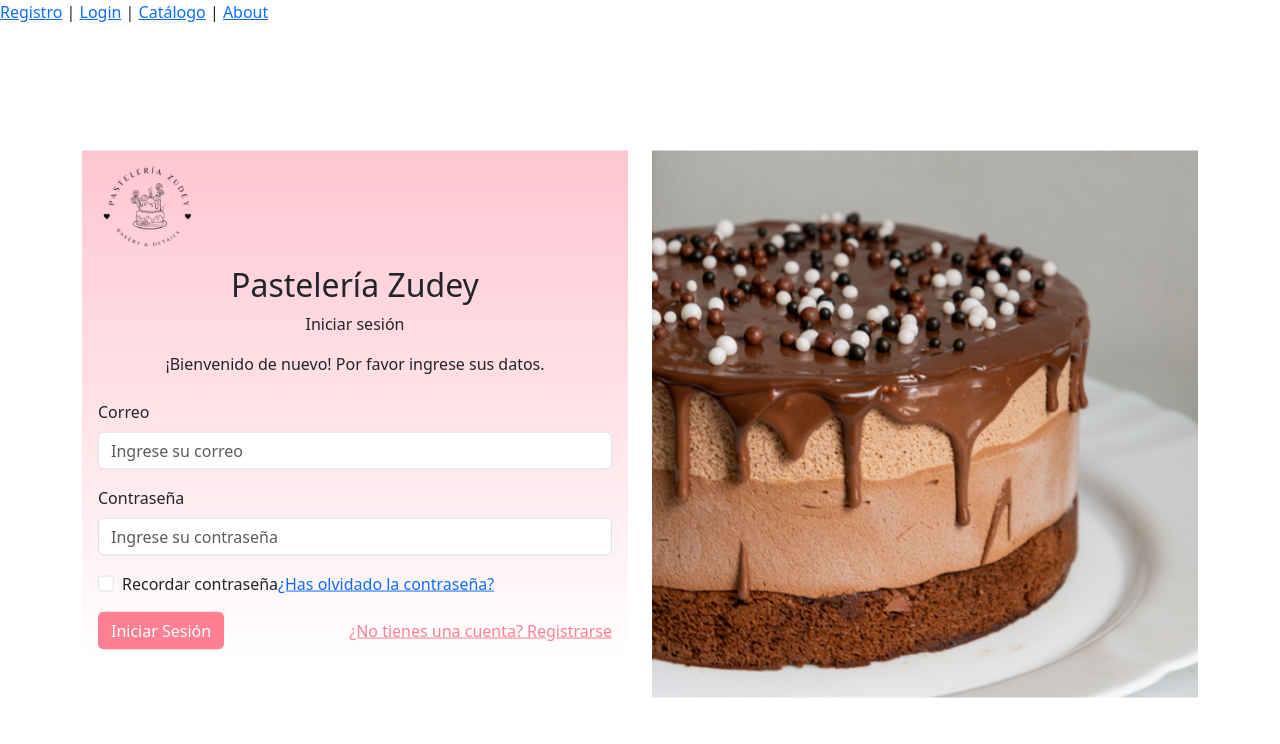
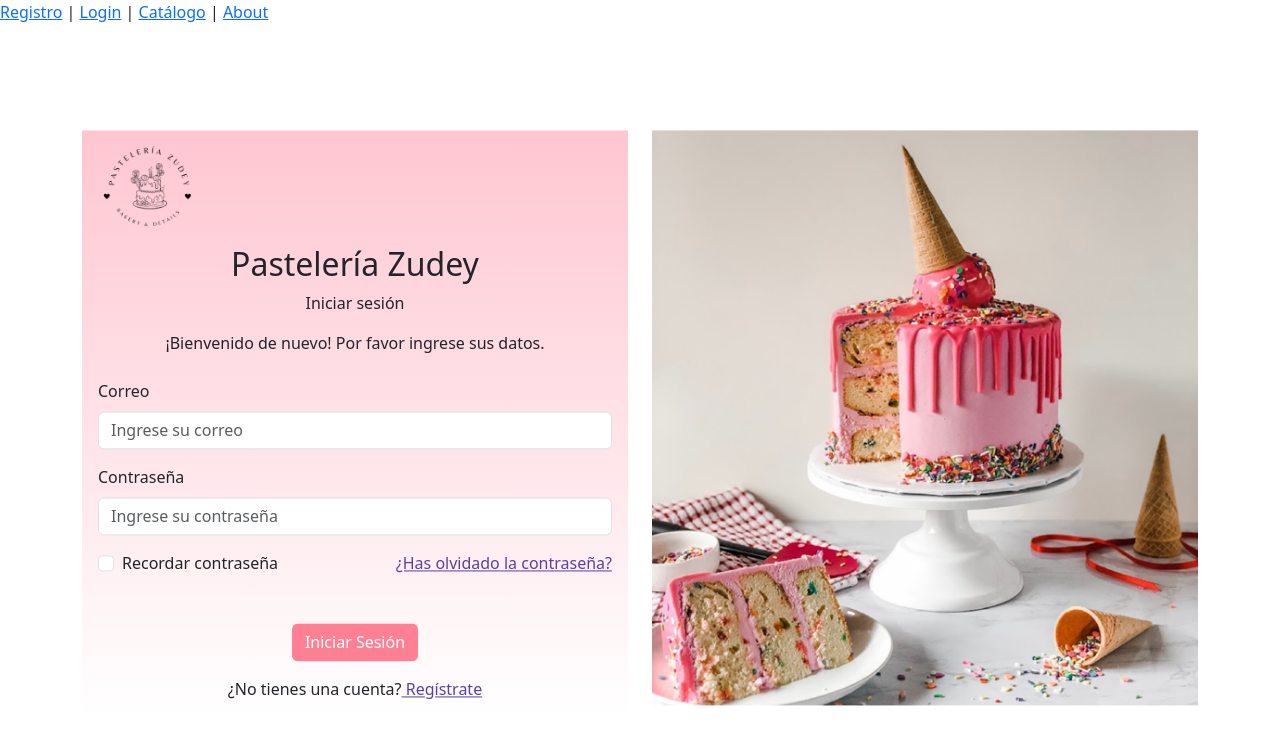
Before and after one commit to FernandozS05/frontend_pasteleria, a Vue app: page /login in a window 1280 px wide. Shown: the top 744 px of the page. Built offline with nearby package versions, Linux system fonts and the light colour scheme.

Commit message:
Registro y Login Parcial

```diff
--- a/src/components/Login/LoginUsuario.vue
+++ b/src/components/Login/LoginUsuario.vue
@@ -3,7 +3,7 @@
     <div class="row">
       <div class="col-md-6 order-md-2 mt-5">
         <img
-          src="../../assets/Imagen2.png"
+          src="../../assets/Imagen1.png"
           alt="Imagen Pastelería"
           class="img-fluid"
         />
@@ -47,6 +47,8 @@
             </div>
 
             <div class="mb-3 form-check">
+              <div class="d-flex justify-content-between">
+                <div>
                   <input
                     type="checkbox"
                     class="form-check-input"
@@ -55,14 +57,19 @@
                   <label class="form-check-label" for="recordarContraseña"
                     >Recordar contraseña</label
                   >
-              <a href="#" class="ml-2">¿Has olvidado la contraseña?</a>
+                </div>
+                <a href="#" class="text-purple">¿Has olvidado la contraseña?</a>
+              </div>
             </div>
 
-            <div class="d-flex justify-content-between align-items-center mt-3">
+            <div class="d-flex flex-column align-items-center mt-5">
               <button class="btn btn-rose" type="button">Iniciar Sesión</button>
-              <router-link to="/registro" class="text-rose"
-                >¿No tienes una cuenta? Registrarse</router-link
+              <div class="mt-3">
+                <span>¿No tienes una cuenta?</span>
+                <router-link to="/registro" class="text-purple ml-1">
+                  Regístrate</router-link
                 >
+              </div>
             </div>
           </form>
         </div>
@@ -90,6 +97,10 @@ export default {
   color: #fe8092;
 }
 
+.text-purple {
+  color: #593fa9;
+}
+
 .btn-rose {
   background-color: #fe8092;
   color: #ffffff;
--- a/src/views/Catalogo/CatalogoPastelesView.vue
+++ b/src/views/Catalogo/CatalogoPastelesView.vue
@@ -7,12 +7,20 @@
 <script>
 // @ is an alias to /src
 import CatalogoPasteles from "@/components/Catalogo/CatalogoPasteles.vue";
+import { toast } from "vue3-toastify";
 
 export default {
   name: "CatalogoPastelesView",
   components: {
     CatalogoPasteles,
   },
-  methods: {},
+  methods: {
+    notify() {
+      toast("Wow so easy !", {
+        autoClose: 1000,
+        position: toast.POSITION.BOTTOM_RIGHT,
+      });
+    },
+  },
 };
 </script>
--- a/src/views/Login/LoginUsuarioView.vue
+++ b/src/views/Login/LoginUsuarioView.vue
@@ -7,6 +7,7 @@
   <script>
   // @ is an alias to /src
   import LoginUsuario from "@/components/Login/LoginUsuario.vue";
+  import { toast } from "vue3-toastify";
 
   export default {
     name: "LoginUsuarioView",
@@ -17,6 +18,12 @@
       irAlCatalogo() {
         this.$router.push("/catalogo");
       },
+      notify() {
+      toast("Wow so easy !", {
+        autoClose: 1000,
+        position: toast.POSITION.BOTTOM_RIGHT,
+      });
+    },
     },
   };
   </script>
--- a/src/views/Producto/ProductoCatalogoView.vue
+++ b/src/views/Producto/ProductoCatalogoView.vue
@@ -7,12 +7,20 @@
 <script>
 // @ is an alias to /src
 import ProductoCatalogo from "@/components/Producto/ProductoCatalogo.vue";
+import { toast } from "vue3-toastify";
 
 export default {
   name: "ProductoCatalogoView",
   components: {
     ProductoCatalogo,
   },
-  methods: {},
+  methods: {
+    notify() {
+      toast("Wow so easy !", {
+        autoClose: 1000,
+        position: toast.POSITION.BOTTOM_RIGHT,
+      });
+    },
+  },
 };
 </script>
```
Lines whose indentation alone changed are shown as unchanged.
